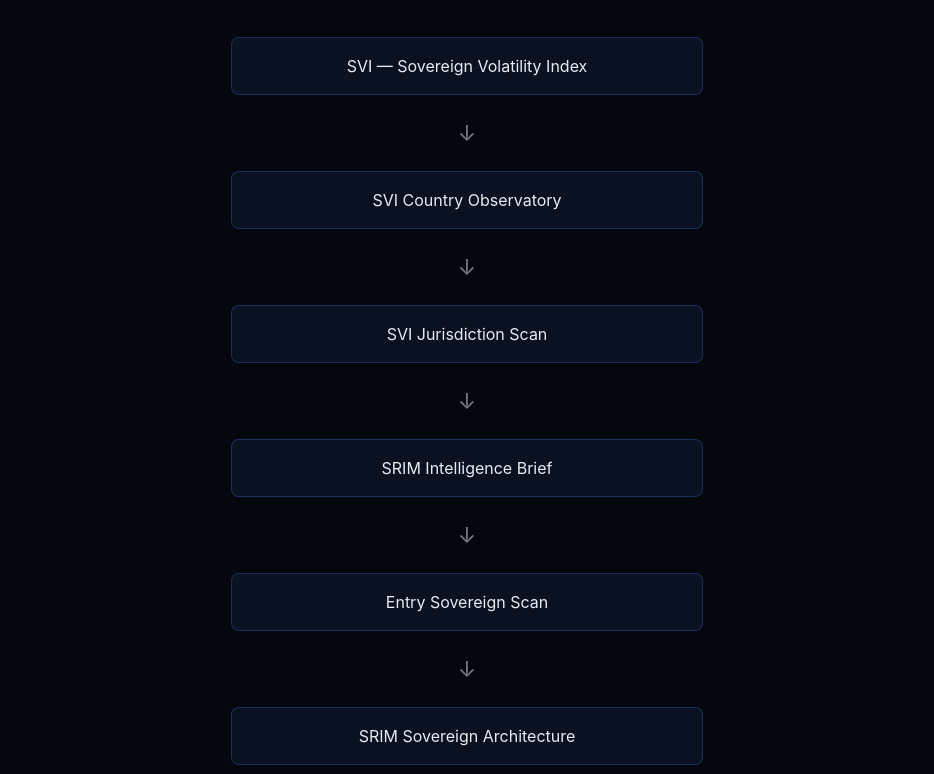
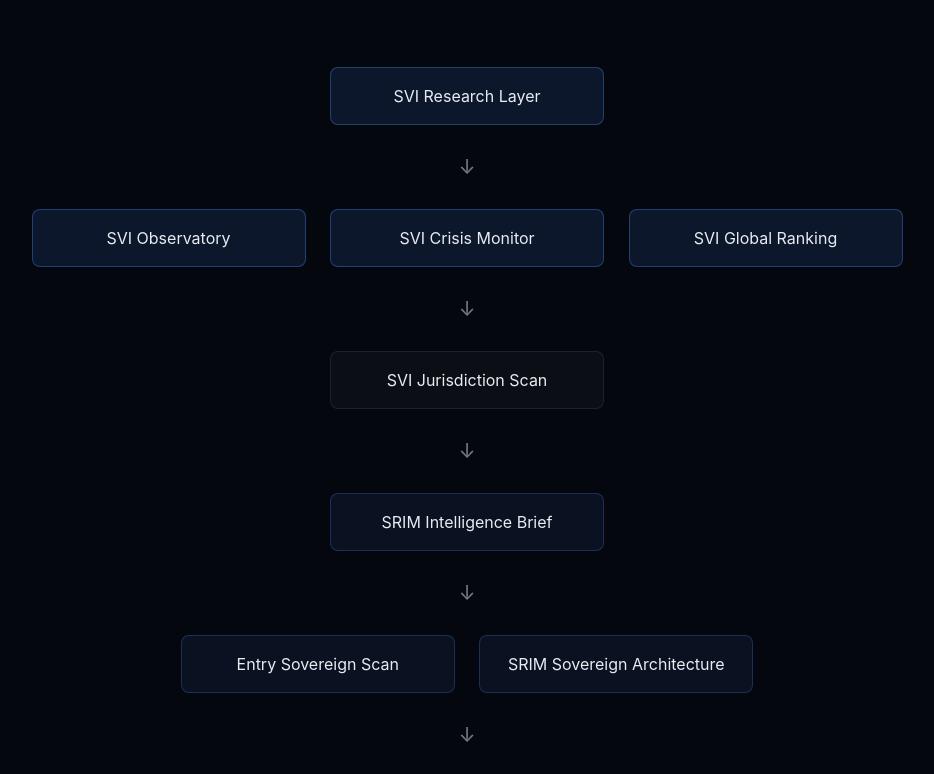
Before and after one commit to alexanderlebed/crossing-express, a website: page srim-diagram.html in a window 1280 px wide. Shown: the part 151-925 px from the top of the page, without its empty margins (173-1107 px from the left). Drawn offline with Linux system fonts and the light colour scheme.

Commit message:
Update srim-diagram.html

```diff
--- a/srim-diagram.html
+++ b/srim-diagram.html
@@ -12,33 +12,55 @@ margin:0;
 background:#05070f;
 color:#e8ecf1;
 font-family:-apple-system,BlinkMacSystemFont,Segoe UI,Roboto,sans-serif;
-text-align:center;
 }
 
 .container{
-max-width:900px;
+max-width:1000px;
 margin:auto;
 padding:80px 30px;
+text-align:center;
 }
 
 h1{
 font-size:36px;
-margin-bottom:40px;
+margin-bottom:60px;
 }
 
 .layer{
-margin:25px auto;
-padding:18px 25px;
+padding:18px 26px;
+border-radius:8px;
+border:1px solid rgba(255,255,255,0.08);
+display:inline-block;
+margin:10px;
+min-width:220px;
+}
+
+.research{
+background:rgba(79,140,255,0.12);
+border-color:rgba(79,140,255,0.35);
+}
+
+.scan{
+background:rgba(255,255,255,0.03);
+}
+
+.core{
 background:rgba(79,140,255,0.08);
-border:1px solid rgba(79,140,255,0.25);
-border-radius:8px;
-width:420px;
+border-color:rgba(79,140,255,0.25);
+}
+
+.lab{
+background:rgba(255,255,255,0.05);
+}
+
+.row{
+margin:20px 0;
 }
 
 .arrow{
+opacity:0.5;
 margin:10px;
-opacity:0.5;
-font-size:22px;
+font-size:20px;
 }
 
 .footer{
@@ -61,44 +83,74 @@ text-decoration:none;
 
 <h1>SRIM Analytical Architecture</h1>
 
-<div class="layer">
-SVI — Sovereign Volatility Index
+<div class="row">
+
+<div class="layer research">
+SVI Research Layer
+</div>
+
 </div>
 
 <div class="arrow">↓</div>
 
-<div class="layer">
-SVI Country Observatory
+<div class="row">
+
+<div class="layer research">
+SVI Observatory
+</div>
+
+<div class="layer research">
+SVI Crisis Monitor
+</div>
+
+<div class="layer research">
+SVI Global Ranking
+</div>
+
 </div>
 
 <div class="arrow">↓</div>
 
-<div class="layer">
+<div class="row">
+
+<div class="layer scan">
 SVI Jurisdiction Scan
+</div>
+
 </div>
 
 <div class="arrow">↓</div>
 
-<div class="layer">
+<div class="row">
+
+<div class="layer core">
 SRIM Intelligence Brief
+</div>
+
 </div>
 
 <div class="arrow">↓</div>
 
-<div class="layer">
+<div class="row">
+
+<div class="layer core">
 Entry Sovereign Scan
+</div>
+
+<div class="layer core">
+SRIM Sovereign Architecture
+</div>
+
 </div>
 
 <div class="arrow">↓</div>
 
-<div class="layer">
-SRIM Sovereign Architecture
+<div class="row">
+
+<div class="layer lab">
+Private Architecture Lab
 </div>
 
-<div class="arrow">↓</div>
-
-<div class="layer">
-Private Architecture Lab
 </div>
 
 <div class="footer">
```
